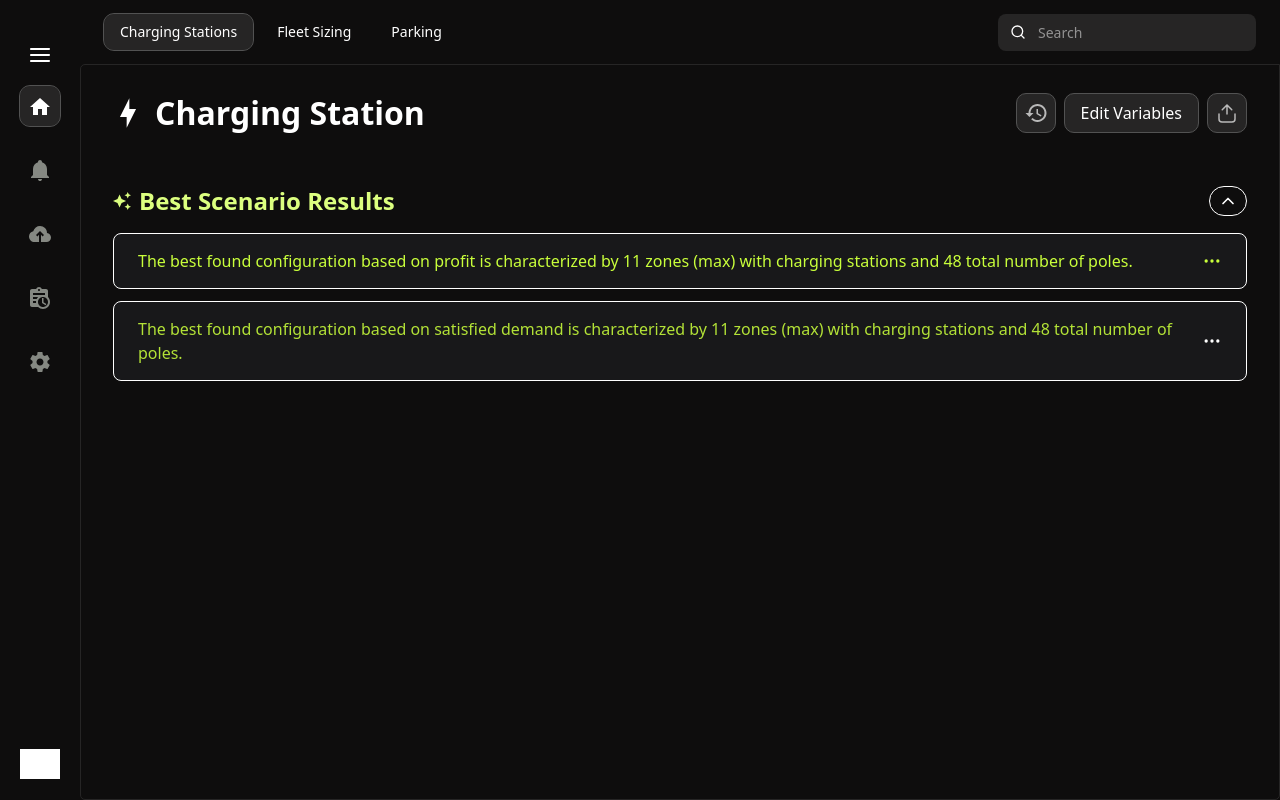
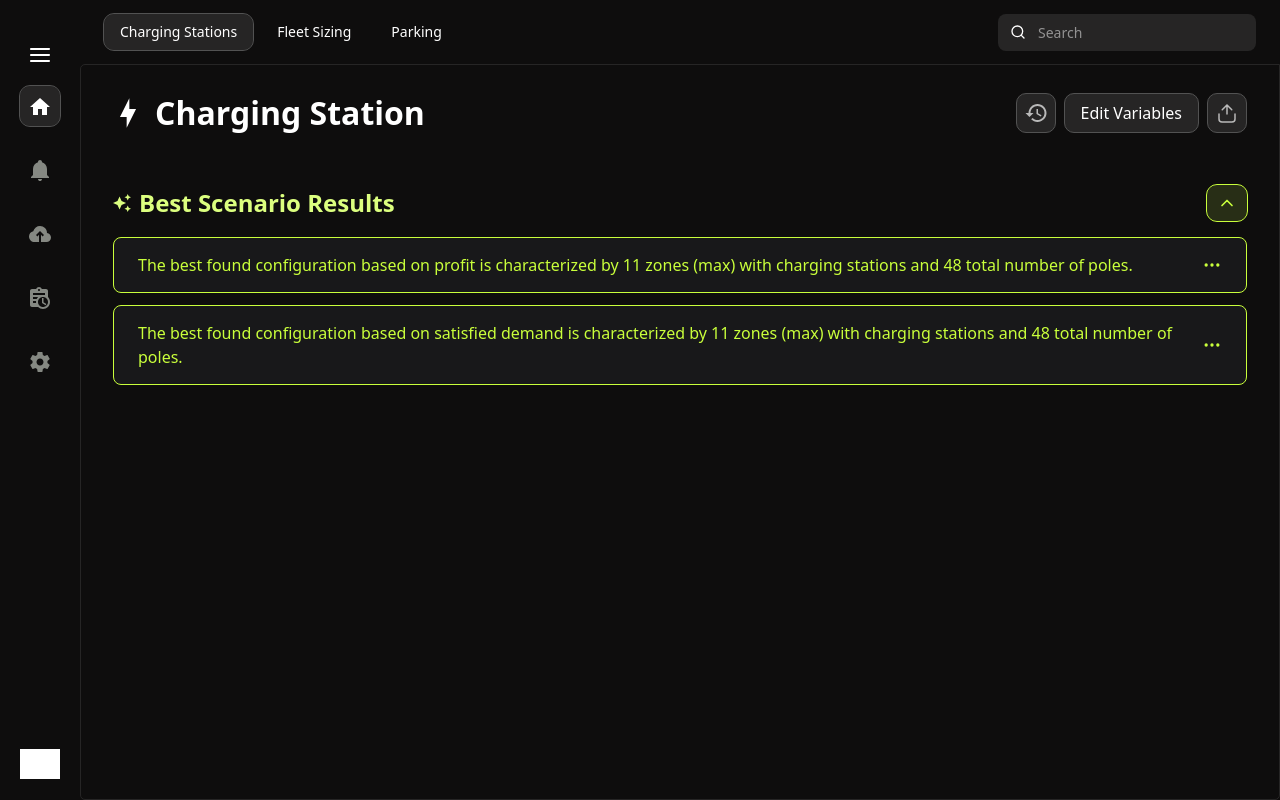
Before and after one commit to qiqi47/data-viz-platform, a React (Vite) app: page / in a window 1280 px wide. Built offline with nearby package versions, Linux system fonts and the light colour scheme; no server answers; sample sign-in values are in the browser's storage; grey boxes are pictures that could not be loaded.

Commit message:
Refactored ScenarioResults component to update button styles and text colors using new CSS variables for improved theming. Enhanced visual consistency by applying the green border color across various elements.

```diff
--- a/src/components/ChargingStation/ScenarioResults.tsx
+++ b/src/components/ChargingStation/ScenarioResults.tsx
@@ -15,39 +15,39 @@ export function ScenarioResults() {
                 </div>
                 <button
                     onClick={() => setExpanded(!expanded)}
-                    className="px-2 py-1 rounded-full hover:bg-[#242424] border border-[var(--scenario-results-text)]"
+                    className="greenButton w-10 rounded-[50%]"
                 >
                     {expanded ? (
-                        <ChevronUp className="h-5 w-5 text-[var(--scenario-results-text)]" />
+                        <ChevronUp className="h-5 w-5 text-[var(--green-border)]" />
                     ) : (
-                        <ChevronDown className="h-5 w-5 text-[var(--scenario-results-text)]" />
+                        <ChevronDown className="h-5 w-5 text-[var(--green-border)]" />
                     )}
                 </button>
             </div>
 
             {expanded && (
                 <div className="space-y-3">
-                    <div className="border border-[var(--scenario-results-text)] bg-[#18181a] rounded-md px-6 py-[15px]">
+                    <div className="border border-[var(--green-border)] bg-[#18181a] rounded-md px-6 py-[15px]">
                         <div className="flex justify-between items-center">
-                            <p className="text-[#C9FF3B] text-[16px]">
+                            <p className="text-[var(--green-border)] text-[16px]">
                                 The best found configuration based on profit is characterized by
                                 11 zones (max) with charging stations and 48 total number of
                                 poles.
                             </p>
-                            <button className="text-[#C9FF3B]">
+                            <button className="text-[var(--green-border)]">
                                 <MoreHorizontal className="h-5 w-5" />
                             </button>
                         </div>
                     </div>
 
-                    <div className="border border-[var(--scenario-results-text)] bg-[#18181a] rounded-md px-6 py-[15px]">
+                    <div className="border border-[var(--green-border)] bg-[#18181a] rounded-md px-6 py-[15px]">
                         <div className="flex justify-between items-center">
-                            <p className="text-[#B3E237] text-[16px]">
+                            <p className="text-[var(--green-border)] text-[16px]">
                                 The best found configuration based on satisfied demand is
                                 characterized by 11 zones (max) with charging stations and 48
                                 total number of poles.
                             </p>
-                            <button className="text-[var(--scenario-results-text)]">
+                            <button className="text-[var(--green-border)]">
                                 <MoreHorizontal className="h-5 w-5" />
                             </button>
                         </div>
```
